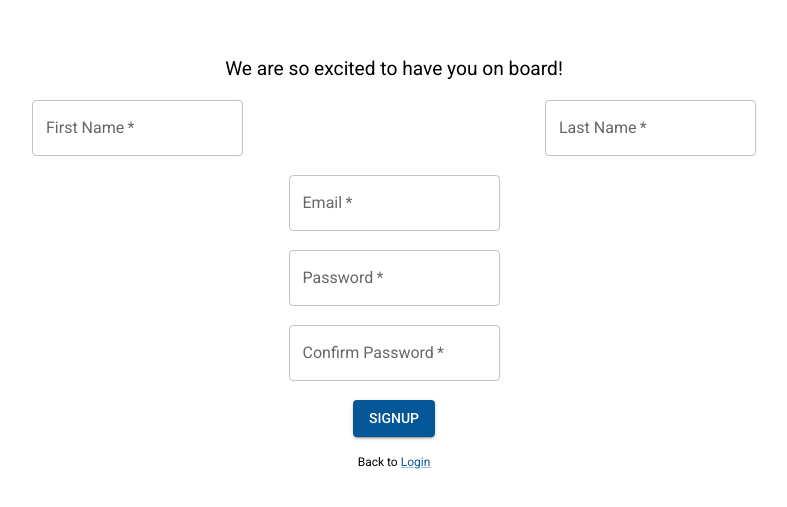
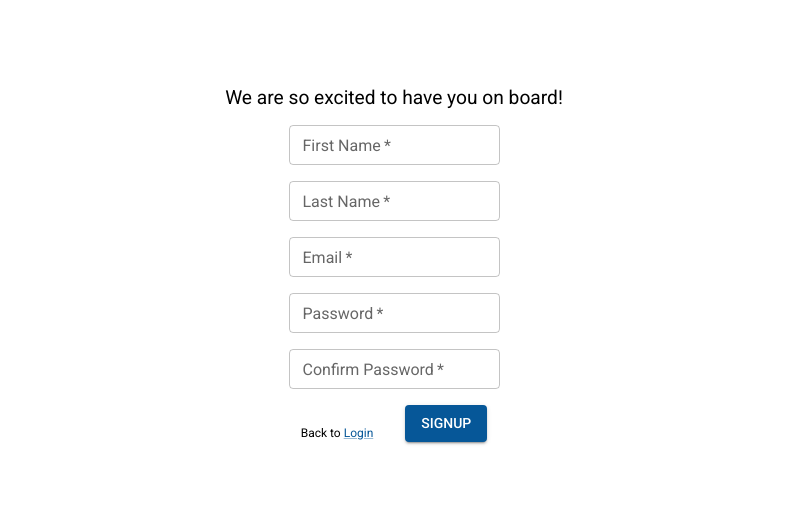
Before and after one commit to hack4impact-upenn/boilerplate-s2022, a React (Create React App) app in the folder client/: page /register in a window 1280 px wide. Shown: the part 145-652 px from the top of the page, without its empty margins (246-1033 px from the left). Built offline with nearby package versions, Linux system fonts and the light colour scheme.

Commit message:
Fixed Styled Components

```diff
--- a/client/src/LoginRegister/ForgotPassword.tsx
+++ b/client/src/LoginRegister/ForgotPassword.tsx
@@ -8,7 +8,6 @@ import {
   FormHeaderText,
   ScreenGrid,
   FormGridCol,
-  FormGridRow,
   FormField,
 } from '../components/StyledComponents';
 
@@ -44,15 +43,6 @@ function ForgotPasswordPage() {
             onChange={(e) => setEmail(e.target.value)}
           />
         </FormField>
-        <FormGridRow>
-          <FormField>
-            <MiniLinkText>
-              Back to{' '}
-              <Link component={RouterLink} to="/login">
-                Login
-              </Link>
-            </MiniLinkText>
-          </FormField>
         <FormField>
           <Button
             type="submit"
@@ -63,7 +53,14 @@ function ForgotPasswordPage() {
             Send Recovery Email
           </Button>
         </FormField>
-        </FormGridRow>
+        <FormField>
+          <MiniLinkText>
+            Back to{' '}
+            <Link component={RouterLink} to="/login">
+              Login
+            </Link>
+          </MiniLinkText>
+        </FormField>
         <FormField>
           <MiniLinkText>
             Need an account?{' '}
--- a/client/src/LoginRegister/RegisterPage.tsx
+++ b/client/src/LoginRegister/RegisterPage.tsx
@@ -47,12 +47,11 @@ function RegisterPage() {
               We are so excited to have you on board!
             </FormHeaderText>
           </FormField>
-          <FormGridRow>
           <FormField>
             <TextField
               error={error === 'empty'}
               helperText={<ErrorMessage error={error} />}
-                id="login-text"
+              size="small"
               type="text"
               required
               label="First Name"
@@ -64,7 +63,7 @@ function RegisterPage() {
             <TextField
               error={error === 'empty'}
               helperText={<ErrorMessage error={error} />}
-                id="login-text"
+              size="small"
               type="text"
               required
               label="Last Name"
@@ -72,7 +71,6 @@ function RegisterPage() {
               onChange={(e) => setLast(e.target.value)}
             />
           </FormField>
-          </FormGridRow>
           <FormField>
             <TextField
               error={
@@ -81,7 +79,7 @@ function RegisterPage() {
                 error === 'duplicate'
               }
               helperText={<ErrorMessage error={error} />}
-              id="login-text"
+              size="small"
               type="email"
               required
               label="Email"
@@ -93,7 +91,7 @@ function RegisterPage() {
             <TextField
               error={error === 'empty' || error === 'mismatch'}
               helperText={<ErrorMessage error={error} />}
-              id="login-text"
+              size="small"
               type="password"
               required
               label="Password"
@@ -105,13 +103,22 @@ function RegisterPage() {
             <TextField
               error={error === 'empty' || error === 'mismatch'}
               helperText={<ErrorMessage error={error} />}
-              id="login-text"
+              size="small"
               type="password"
               required
               label="Confirm Password"
               value={password2}
               onChange={(e) => setPassword2(e.target.value)}
             />
+          </FormField>
+          <FormGridRow>
+            <FormField>
+              <MiniLinkText>
+                Back to{' '}
+                <Link component={RouterLink} to="/login">
+                  Login
+                </Link>
+              </MiniLinkText>
             </FormField>
             <FormField>
               <Button
@@ -123,14 +130,7 @@ function RegisterPage() {
                 Signup
               </Button>
             </FormField>
-          <FormField>
-            <MiniLinkText>
-              Back to{' '}
-              <Link component={RouterLink} to="/login">
-                Login
-              </Link>
-            </MiniLinkText>
-          </FormField>
+          </FormGridRow>
         </FormGridCol>
       </ScreenGrid>
     </ThemeProvider>
--- a/client/src/LoginRegister/api.tsx
+++ b/client/src/LoginRegister/api.tsx
@@ -1,4 +1,5 @@
 /* eslint-disable @typescript-eslint/no-unused-vars */
+
 async function login(email: string, password: string) {
   alert('validate login info and login if valid');
   return true;
--- a/client/src/components/StyledComponents.tsx
+++ b/client/src/components/StyledComponents.tsx
@@ -8,6 +8,12 @@ interface StyledProps {
   children: React.ReactNode;
 }
 
+/**
+ * This is for the little baby links on the bottom of the form
+ * (i.e. forgot password, signup, etc.) We style the sizing and the lack of wrapping.
+ * @param param0
+ * @returns
+ */
 const MiniLinkTextStyled = styled(Typography)(() => ({
   fontSize: '0.75em',
 }));
@@ -16,6 +22,11 @@ function MiniLinkText({ children }: StyledProps) {
   return <MiniLinkTextStyled noWrap={false}>{children}</MiniLinkTextStyled>;
 }
 
+/**
+ * This stylesthe form's header to just have a larger font size
+ * @param param0
+ * @returns
+ */
 const FormHeaderText = styled(Typography)({
   fontSize: '1.2em',
 });
@@ -30,6 +41,12 @@ const FormHeaderText = styled(Typography)({
 //   }),
 // );
 
+/**
+ * This styles a the whole screen as a grid component, serves as a wrapper to ensure
+ * that we know what role it plays, as well as height as the whole screen, spacing, and resizing
+ * @param param0
+ * @returns
+ */
 function ScreenGrid({ children }: StyledProps) {
   return (
     <Grid
@@ -66,12 +83,18 @@ function ScreenGrid({ children }: StyledProps) {
 //   alignItems: 'center',
 // });
 
+/**
+ * This styles a form's components if we want them in a column, serves as a wrapper to ensure
+ * that we know what role it plays in the larger grid, as well as width, spacing, and resizing
+ * @param param0
+ * @returns
+ */
 function FormGridCol({ children }: StyledProps) {
   return (
     <Grid
       container
       justifyContent="center"
-      spacing={2}
+      spacing={1.5}
       flexDirection="column"
       alignItems="center"
     >
@@ -90,11 +113,18 @@ function FormGridCol({ children }: StyledProps) {
 //   flexDirection: 'row',
 // }));
 
+/**
+ * This styles a form's components if we want them in a row, serves as a wrapper to ensure
+ * that we know what role it plays in the larger grid, as well as width, spacing, and resizing
+ * @param param0
+ * @returns
+ */
 function FormGridRow({ children }: StyledProps) {
   return (
     <Grid
       item
       container
+      xs="auto"
       justifyContent="space-evenly"
       rowSpacing={0}
       columnSpacing={4}
@@ -111,6 +141,12 @@ function FormGridRow({ children }: StyledProps) {
 //   xs: 'auto',
 // }));
 
+/**
+ * This just styles a child in the form, serves as a wrapper to ensure
+ * that we know what role it plays in the larger grid, as well as width and resizing
+ * @param param0
+ * @returns
+ */
 function FormField({ children }: StyledProps) {
   return (
     <Grid item xs="auto">
--- a/package.json
+++ b/package.json
@@ -22,6 +22,7 @@
     "@emotion/styled": "^11.6.0",
     "@mui/material": "^5.4.1",
     "@mui/system": "^5.5.1",
+    "axios": "^0.26.1",
     "concurrently": "^7.0.0",
     "cross-env": "^7.0.3",
     "react": "^17.0.2",
```
Also changed, not shown: 2 other files (tests, documents, lock files or other folders). Lines whose indentation alone changed are shown as unchanged.
